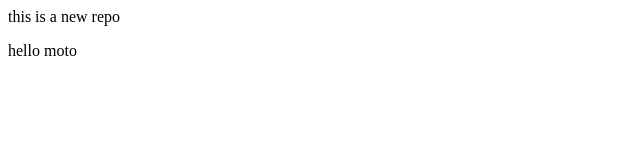
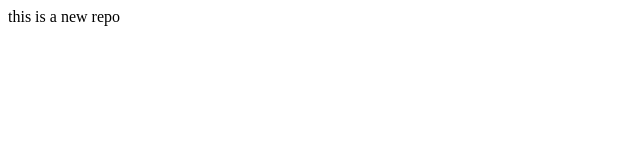
Before and after one commit to Adityarana002/localrepo, a plain HTML site: page index.html in a window 1280 px wide. Shown: the full height of the page, 0-640 px from the left. Drawn offline with Linux system fonts and the light colour scheme.

Commit message:
Update index.html

```diff
--- a/index.html
+++ b/index.html
@@ -1,2 +1 @@
-<p> this is a new repo</p>
-<p>hello moto</p>
+<p>this is a new repo</p>
```
